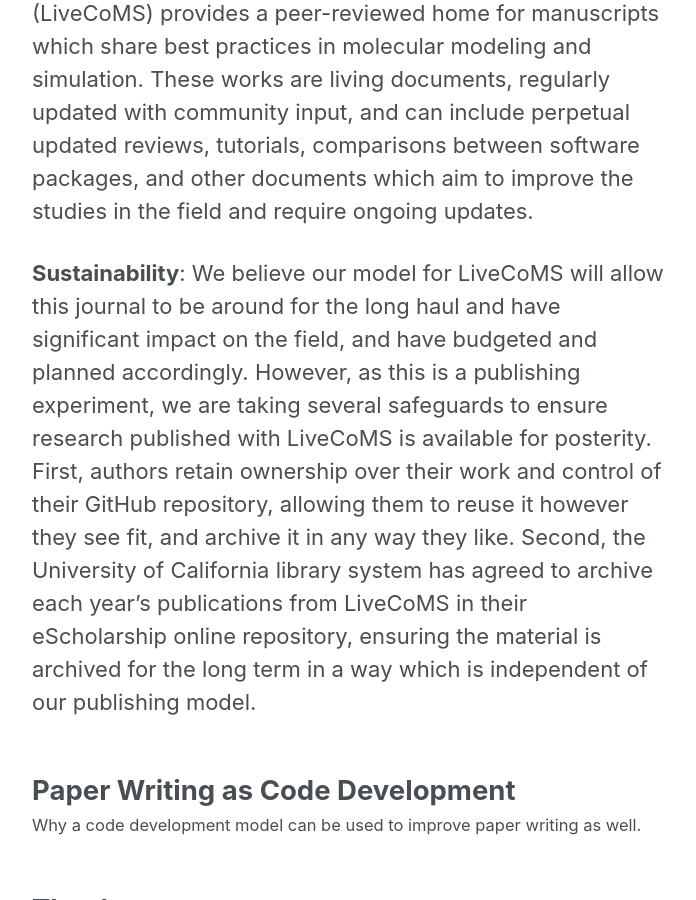
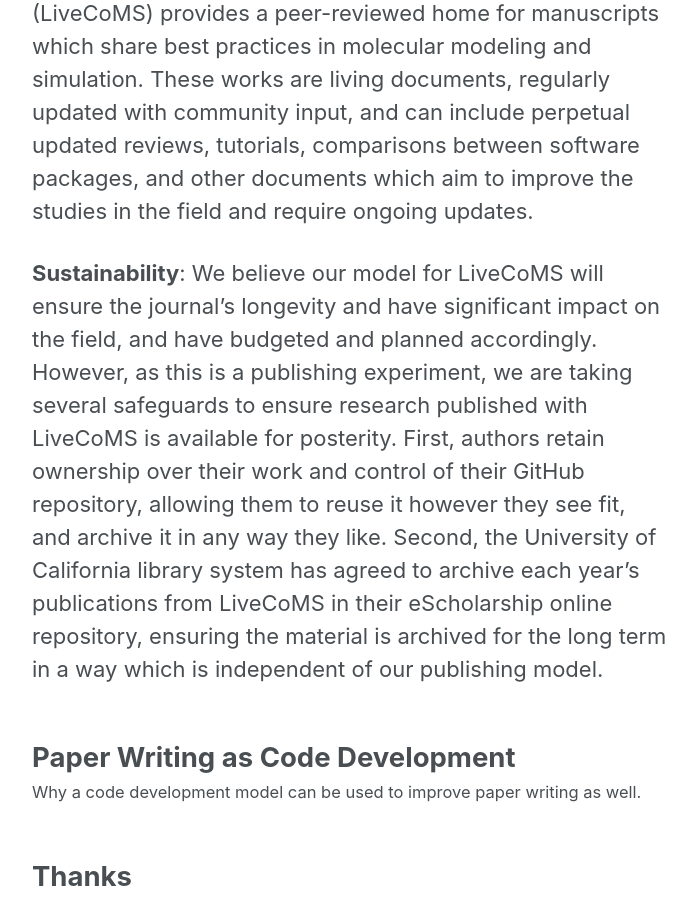
Before and after one commit to livecomsjournal/livecomsjournal.github.io, a Jekyll site: the page built from _about_livecoms/index.md, in a window 1280 px wide and 900 px high, scrolled down 546 px. Shown: the whole window, without its empty margins (290-986 px from the left). Built offline with Jekyll 4.4.1, drawn with Linux system fonts in a browser that asks for light colours.

Commit message:
Make Zuckerman requested change

```diff
--- a/_about_livecoms/index.md
+++ b/_about_livecoms/index.md
@@ -17,7 +17,7 @@
 packages, and other documents which aim to improve the studies in the
 field and require ongoing updates.
 
-**Sustainability**: We believe our model for LiveCoMS will allow this journal to be around for the long haul and have significant impact on the field, and have budgeted and planned accordingly. However, as this is a publishing experiment, we are taking several safeguards to ensure research published with LiveCoMS is available for posterity. First, authors retain ownership over their work and control of their GitHub repository, allowing them to reuse it however they see fit, and archive it in any way they like. Second, the University of California library system has agreed to archive each year's publications from LiveCoMS in their eScholarship online repository, ensuring the material is archived for the long term in a way which is independent of our publishing model.
+**Sustainability**: We believe our model for LiveCoMS will ensure the journal's longevity and have significant impact on the field, and have budgeted and planned accordingly. However, as this is a publishing experiment, we are taking several safeguards to ensure research published with LiveCoMS is available for posterity. First, authors retain ownership over their work and control of their GitHub repository, allowing them to reuse it however they see fit, and archive it in any way they like. Second, the University of California library system has agreed to archive each year's publications from LiveCoMS in their eScholarship online repository, ensuring the material is archived for the long term in a way which is independent of our publishing model.
 
 {% for collection in site.collections %}
   {% if collection.label == "about_livecoms" %}
```
